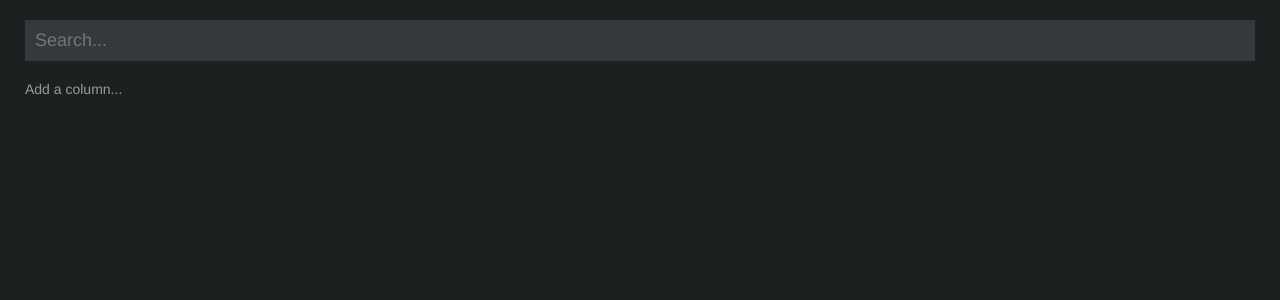
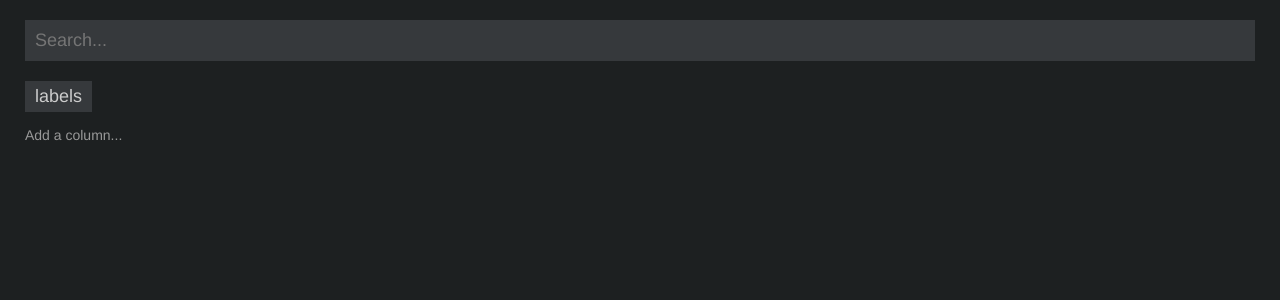
Before and after one commit to maximecolin/board, a Vue app: page / in a window 1280 px wide. Shown: the top 300 px of the page. Built offline with nearby package versions, Linux system fonts and the light colour scheme; what vue-shortkey would draw is missing.

Commit message:
Search and filters

```diff
--- a/src/App.vue
+++ b/src/App.vue
@@ -3,6 +3,7 @@ import Draggable from 'vuedraggable'
 import Column from './components/Column.vue'
 import ColumnAdd from './components/ColumnAdd.vue'
 import SearchForm from './components/SearchForm.vue'
+import FilterForm from './components/Filter/FilterForm.vue'
 
 export default {
   name: 'app',
@@ -10,11 +11,14 @@ export default {
     Column,
     ColumnAdd,
     Draggable,
-    SearchForm
+    SearchForm,
+    FilterForm
   },
   data() {
     return {
-      search: null
+      filters: {
+        labels: []
+      }
     }
   },
   computed: {
@@ -32,12 +36,15 @@ export default {
 
 <template>
   <div id="app">
-    <SearchForm v-model="search"></SearchForm>
+    <SearchForm></SearchForm>
+    <FilterForm v-model="filters"></FilterForm>
     <Draggable v-model="columns" :options="{ draggable: '.column-draggable', filter: '.column-not-draggable' }" class="columns">
-      <Column v-for="(column, key) in columns" :key="key" :column="column" :search="search" class="column-draggable"></Column>
+      <Column v-for="(column, key) in columns" :key="key" :column="column" :filters="filters" class="column-draggable"></Column>
       <ColumnAdd slot="footer" class="column"></ColumnAdd>
     </Draggable>
-    <router-view></router-view>
+    <transition name="fade">
+      <router-view></router-view>
+    </transition>
   </div>
 </template>
 
@@ -61,104 +68,27 @@ h4, h5 {
   font-size: 14px;
 }
 
-textarea, input {
+textarea, input, button {
   font-family: 'Avenir', Helvetica, Arial, sans-serif;
   -webkit-font-smoothing: antialiased;
   -moz-osx-font-smoothing: grayscale;
 }
 
 .columns {
-
-  display: flex;
-  flex-direction: row;
-
-  .column {
-    width: 20%;
-    margin: 0 15px;
-
-    .title {
-      text-transform: uppercase;
-    }
-
-    .cards {
-      min-height: 30px;
-    }
-
-    .card {
-      display: block;
-      background-color: #36393c;
-      padding: 20px;
-      margin: 10px 0;
-      color: #cccccc;
-      border-radius: 3px;
-      text-decoration: none;
-
-      .title {
-        font-size: 14px;
-      }
-
-      textarea {
-        background-color: transparent;
-        color: #cccccc;
-        word-wrap: break-word;
-        resize: none;
-        border: none;
-        width: calc(100% - 40px);
-        font-size: 14px;
-        margin: 0;
-        padding: 0;
-        height: 14px;
-      }
-    }
-
-  }
-
-}
-
-.overlay {
-  background-color: rgba(0, 0, 0, 0.5);
-  position: absolute;
-  top: 0;
-  left: 0;
-  right: 0;
-  bottom: 0;
-
-  .modal {
-    width: 50vw;
-    margin: 50px auto;
-    padding: 30px;
-    background-color: #36393c;
-    position: relative;
-    border-radius: 3px;
-  }
-
-  .close {
-    position: absolute;
-    top: -15px;
-    right: -15px;
-    background-color: #000000;
-    color: #ffffff;
-    border: none;
-    border-radius: 50px;
-    padding: 5px;
-    font-size: 24px;
-    display: block;
-    width: 24px;
-    height: 24px;
-    box-sizing: content-box;
-    line-height: 24px;
-    opacity: 0.5;
-    transition: opacity 0.5s ease;
-    cursor: pointer;
-
-    &:hover {
-      opacity: 1;
-    }
-  }
+  overflow-x: scroll;
+  white-space: nowrap;
+  height: 100%;
 }
 
 textarea, input, button {
   outline: none;
 }
 
+.fade-enter-active, .fade-leave-active {
+  transition: opacity .2s;
+}
+.fade-enter, .fade-leave-to {
+  opacity: 0;
+}
+
 </style>
--- a/src/components/CardEdit.vue
+++ b/src/components/CardEdit.vue
@@ -32,3 +32,48 @@ export default {
     </div>
   </div>
 </template>
+
+<style lang="scss">
+  .overlay {
+    background-color: rgba(0, 0, 0, 0.5);
+    position: absolute;
+    top: 0;
+    left: 0;
+    right: 0;
+    bottom: 0;
+    z-index: 1100;
+
+    .modal {
+      width: 50vw;
+      margin: 50px auto;
+      padding: 30px;
+      background-color: #36393c;
+      position: relative;
+      border-radius: 3px;
+    }
+
+    .close {
+      position: absolute;
+      top: -15px;
+      right: -15px;
+      background-color: #000000;
+      color: #ffffff;
+      border: none;
+      border-radius: 50px;
+      padding: 5px;
+      font-size: 24px;
+      display: block;
+      width: 24px;
+      height: 24px;
+      box-sizing: content-box;
+      line-height: 24px;
+      opacity: 0.5;
+      transition: opacity 0.5s ease;
+      cursor: pointer;
+
+      &:hover {
+        opacity: 1;
+      }
+    }
+  }
+</style>
--- a/src/components/Column.vue
+++ b/src/components/Column.vue
@@ -11,7 +11,7 @@ export default {
   },
   props: {
     column: Object,
-    search: String
+    filters: Object
   },
   computed: {
     cards: {
@@ -43,7 +43,7 @@ export default {
     </div>
 
     <Draggable v-model="cards" :options="{ draggable: '.card-draggable', filter: '.card-not-draggable', group: 'cards' }" class="cards">
-      <Card v-for="(card, key) in cards" :key="key" :card="card" :search="search" class="card-draggable"></Card>
+      <Card v-for="(card, key) in cards" :key="key" :card="card" :filters="filters" class="card-draggable"></Card>
     </Draggable>
 
     <CardAdd :column="column"></CardAdd>
@@ -51,4 +51,18 @@ export default {
 </template>
 
 <style lang="scss">
+  .column {
+    width: 20%;
+    margin: 0 15px;
+    display: inline-block;
+    vertical-align: top;
+
+    .title {
+      text-transform: uppercase;
+    }
+
+    .cards {
+      min-height: 30px;
+    }
+  }
 </style>
--- a/src/components/ColumnAdd.vue
+++ b/src/components/ColumnAdd.vue
@@ -36,7 +36,7 @@ export default {
     <div v-show="!opened" v-on:click="open()">Add a column...</div>
     <div v-show="opened">
       <form v-on:submit.prevent="add()">
-        <input type="text" v-model="title" />
+        <input type="text" v-model="title" v-on:keydown.escape.prevent.stop="close()">
         <button type="button" v-on:click="close()">Cancel</button>
         <button type="submit">Add</button>
       </form>
--- /dev/null
+++ b/src/components/Filter/FilterForm.vue
@@ -0,0 +1,34 @@
+<script>
+import LabelFilter from './LabelFilter.vue'
+
+export default {
+  components: {
+    LabelFilter
+  },
+  props: {
+    value: Object
+  },
+  computed: {
+    filters: {
+      get() {
+        return this.value
+      },
+      set(value) {
+        this.$emit('input', value)
+      }
+    }
+  }
+}
+</script>
+
+<template>
+  <form v-on:submit.prevent class="filter-form">
+    <LabelFilter v-model="filters.labels"></LabelFilter>
+  </form>
+</template>
+
+<style>
+  .filter-form {
+    margin: 15px;
+  }
+</style>
--- /dev/null
+++ b/src/components/Filter/LabelFilter.vue
@@ -0,0 +1,76 @@
+<script>
+export default {
+  props: {
+    value: Array
+  },
+  data() {
+    return {
+      open: false,
+      search: null
+    }
+  },
+  computed: {
+    labels() {
+      return this.$store.getters.searchLabels(this.search)
+    },
+    checked: {
+      get() {
+        return this.value
+      },
+      set(value) {
+        this.$emit('input', value)
+      }
+    }
+  },
+  watch: {
+    open() {
+      if (this.open) {
+        this.search = null
+        setTimeout(() => this.$el.querySelector('input').focus(), 200)
+      }
+    }
+  }
+}
+</script>
+
+<template>
+  <div class="label-filter">
+    <button v-on:click="open = !open" class="label-filter-button">
+      labels
+    </button>
+    <div class="label-filter-dropdown" v-show="open">
+      <input type="text" v-model="search">
+      <label v-for="label in labels">
+        <input type="checkbox" name="labels" v-bind:value="label" v-model="checked">
+        <span>{{ label.name }}</span>
+      </label>
+    </div>
+  </div>
+</template>
+
+<style lang="scss">
+  .label-filter {
+    position: relative;
+
+    .label-filter-button {
+      background-color: #36393c;
+      border: none;
+      border-radius: 0;
+      color: #ccc;
+      padding: 5px 10px;
+      font-size: 18px;
+    }
+
+    .label-filter-dropdown {
+      position: absolute;
+      z-index: 1000;
+      background-color: #222;
+      padding: 15px;
+
+      label {
+        display: block;
+        margin: 3px 0;
+      }
+    }
+  }
+</style>
--- /dev/null
+++ b/src/components/InlineLabels.vue
@@ -0,0 +1,29 @@
+<script>
+export default {
+  props: {
+    labels: Array
+  }
+}
+</script>
+
+<template>
+  <span class="inline-labels">
+    <span v-for="(label, index) in labels" :key="index" class="inline-label">{{ label.name }}</span>
+  </span>
+</template>
+
+<style lang="scss">
+  .inline-labels {
+    display: block;
+    margin: 0 -3px;
+
+    .inline-label {
+      display: inline-block;
+      margin: 3px;
+      background-color: #222;
+      padding: 1px 3px;
+      font-size: 12px;
+      border-radius: 3px;
+    }
+  }
+</style>
--- a/src/components/SearchForm.vue
+++ b/src/components/SearchForm.vue
@@ -1,24 +1,23 @@
 <script>
+import Card from './Card.vue'
+
 export default {
-  props: {
-    value: String
+  components: {
+    Card
+  },
+  data() {
+    return {
+      input: null
+    }
   },
   computed: {
-    search: {
-      get() {
-        return this.value
-      },
-      set(value) {
-        return this.$emit('input', value)
-      }
-    },
-    hasSearch() {
-      return this.search && this.search.length > 0
+    cards() {
+      return this.$store.getters.searchCards(this.input)
     }
   },
   methods: {
     clear() {
-      this.search = null
+      this.input = null
     }
   }
 }
@@ -26,38 +25,67 @@ export default {
 
 <template>
   <form v-on:submit.prevent class="search-form">
-    <button type="button" class="search-clear" v-show="hasSearch" v-on:click="clear()">&times;</button>
-    <input type="text" v-model="search" placeholder="Search...">
+    <input type="text" v-model="input" class="search-input" placeholder="Search..." v-on:keydown.escape.prevent.stop="clear()">
+    <ul v-show="cards.length > 0" class="search-results">
+      <li v-for="card in cards">
+        <Card :card="card"></Card>
+      </li>
+    </ul>
   </form>
 </template>
 
 <style lang="scss">
   .search-form {
+    position: relative;
+    display: block;
+    width: calc(100% - 30px);
 
-    background-color: #36393c;
-    padding: 10px;
     margin: 20px 15px;
+    padding: 0;
+
     color: #cccccc;
     font-size: 18px;
-    display: block;
-    width: calc(100% - 50px);
 
-    input {
+
+    .search-input {
+      display: block;
+      width: 100%;
+      box-sizing: border-box;
+
+      padding: 10px;
+      margin: 0;
+
       background-color: #36393c;
-      padding: 0;
-      margin: 0;
+      border: none;
+
       color: #cccccc;
       font-size: 18px;
+    }
+
+    .search-results {
+      position: absolute;
+      z-index: 900;
       display: block;
-      border: none;
-      width: calc(100% - 50px);
+      width: 100%;
+
+      max-height: 80vh;
+      overflow-y: scroll;
+
+      box-sizing: border-box;
+
+      padding: 15px 20px;
+      margin: 10px 0;
+
+      background-color: #111;
+
+      list-style-type: none;
     }
 
     .search-clear {
       display: inline-block;
       width: 24px;
       height: 24px;
-      background: none;
+      background-color: #222;
       color: #cccccc;
       border: none;
       font-size: 16px;
@@ -74,5 +102,6 @@ export default {
         opacity: 1;
       }
     }
+
   }
 </style>
--- a/src/store/index.js
+++ b/src/store/index.js
@@ -19,6 +19,16 @@ const getters = {
   },
   findLabelByUuid: (state) => (uuid) => {
     return state.labels.find(label => label.uuid === uuid)
+  },
+  searchLabels: (state) => (search) => {
+    return search === null || search === ''
+      ? state.labels
+      : state.labels.filter(label => label.name.match(new RegExp('.*' + search + '.*', 'i')))
+  },
+  searchCards: (state, getters) => (search) => {
+    return search === null || search === ''
+      ? []
+      : getters.allCards.filter(card => card.title.match(new RegExp('.*' + search + '.*', 'i')))
   }
 }
 
```
Also changed, not shown: src/components/Card.vue (+44 -16 lines).
